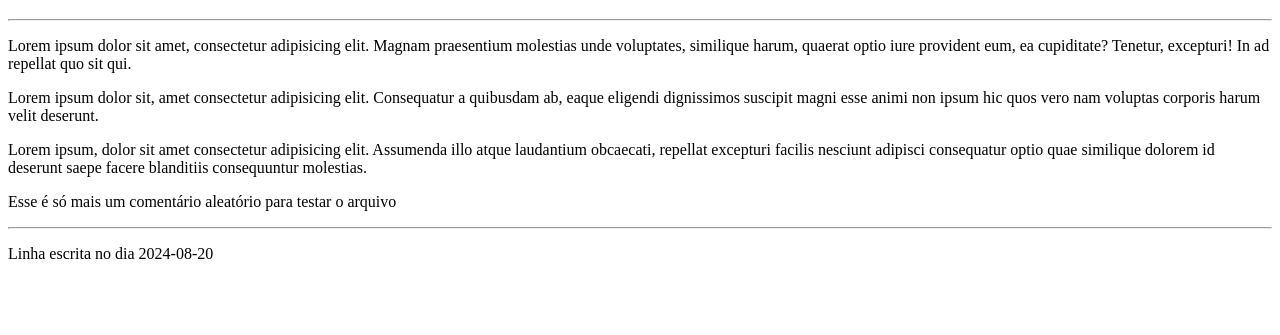
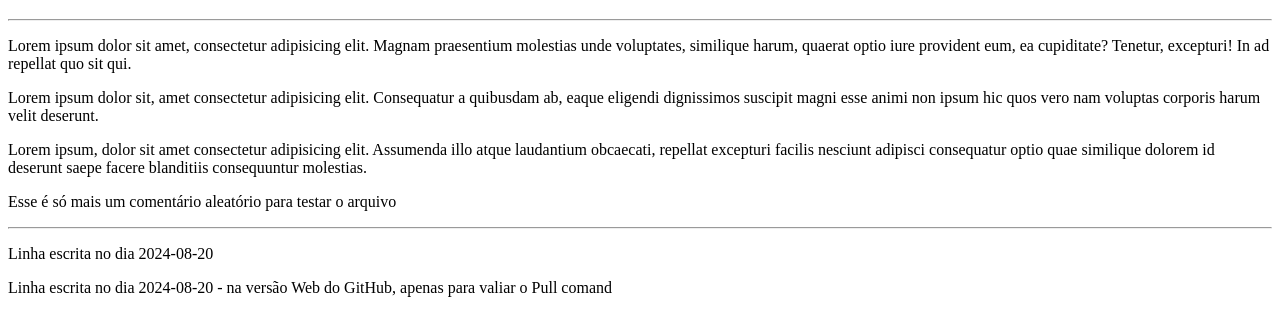
Before and after one commit to NaraynaTeixeiraSilva/Ola-Mundo, a plain HTML site: page site-exemplo/index.html in a window 1280 px wide. Shown: the part 61-396 px from the top of the page. Drawn offline with Linux system fonts and the light colour scheme.

Commit message:
Update index.html
adicionei uma linha no Github Web apenas para testar o comando de pull

```diff
--- a/site-exemplo/index.html
+++ b/site-exemplo/index.html
@@ -14,5 +14,7 @@
 <p>Esse é só mais um comentário aleatório para testar o arquivo</p>
 <hr>
 <p>Linha escrita no dia 2024-08-20</p>
+<p>Linha escrita no dia 2024-08-20 - na versão Web do GitHub, apenas para valiar o Pull comand</p>
+
 </body>
 </html>
```
